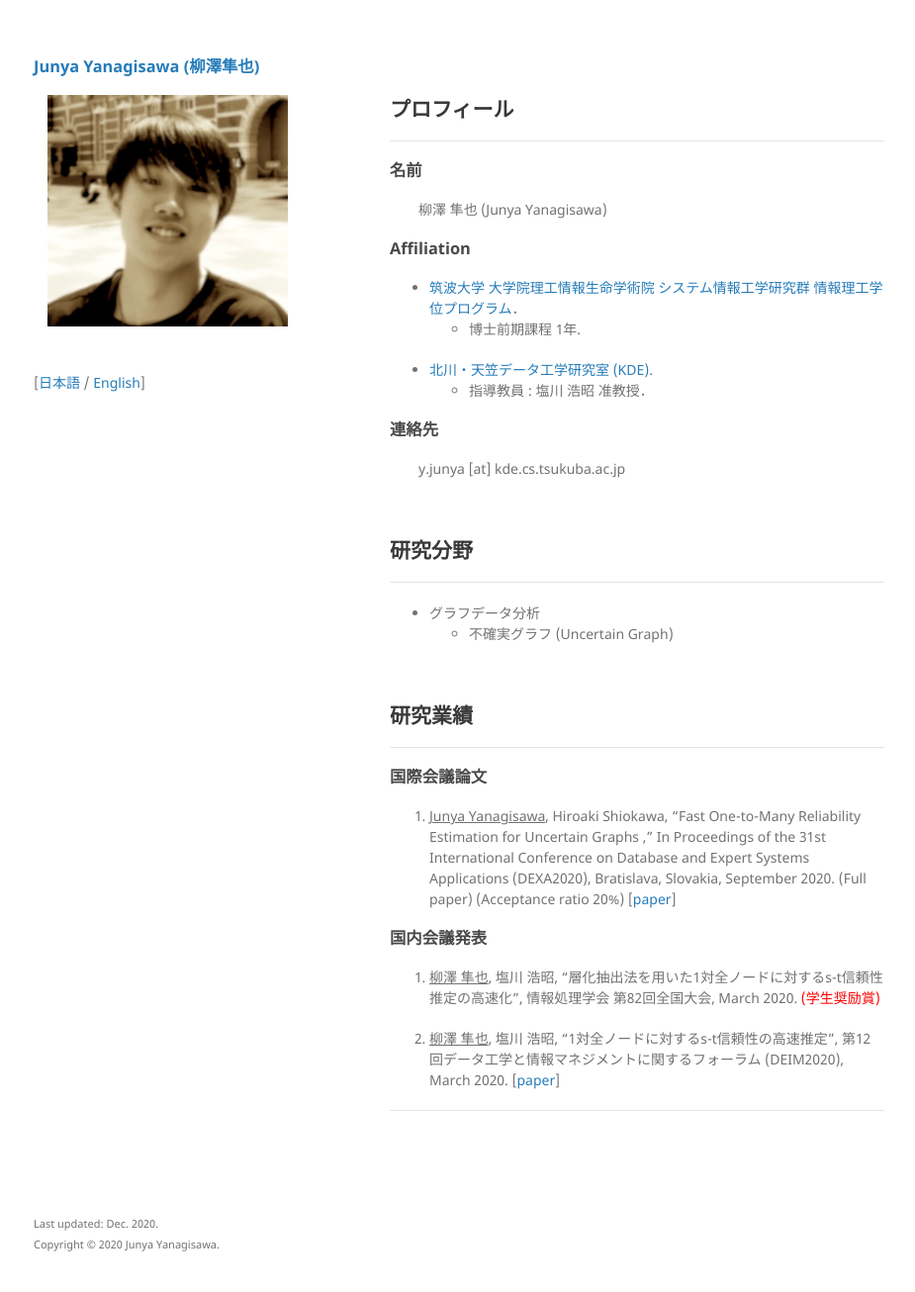
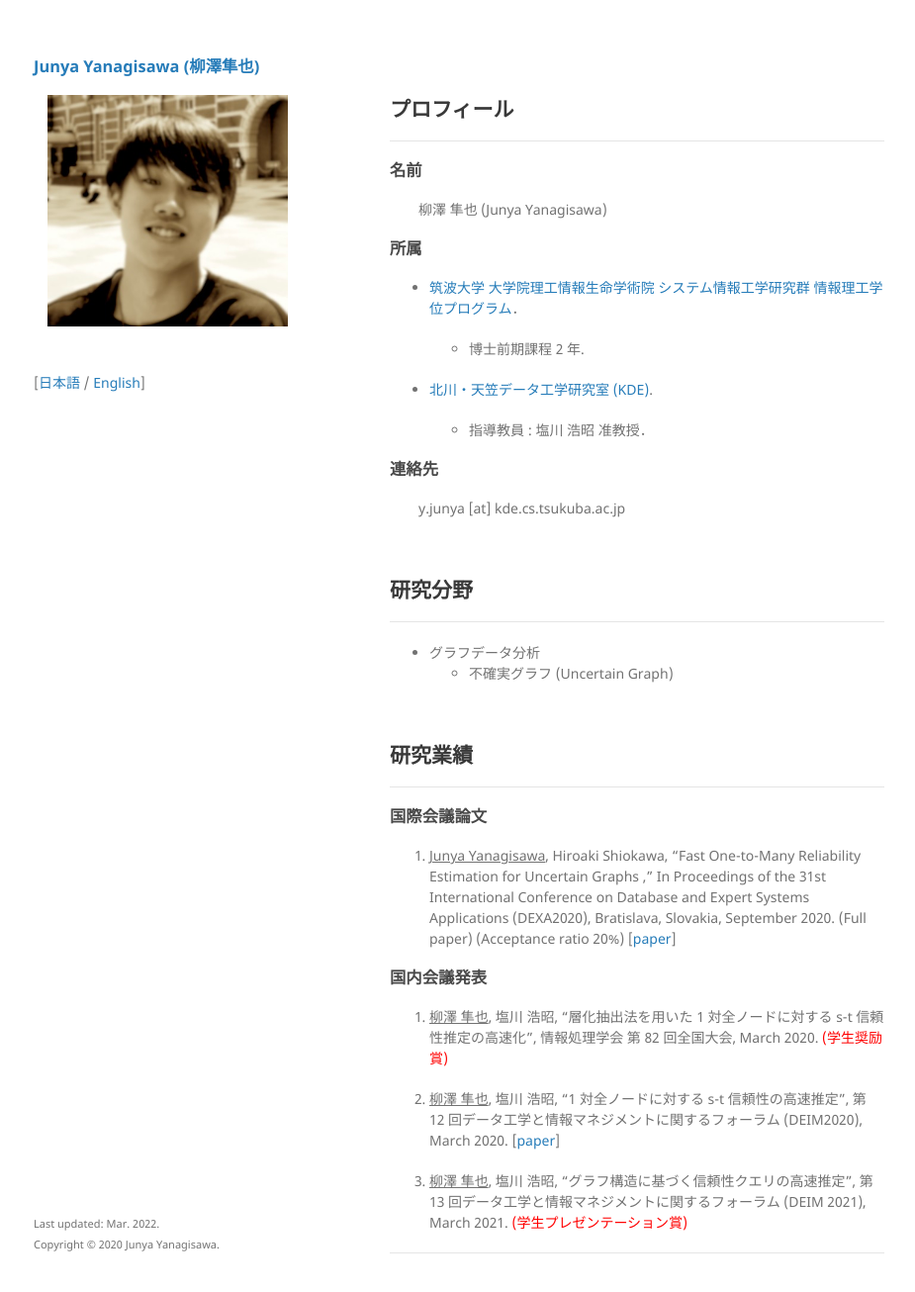
Before and after one commit to yjunya/yjunya.github.io, a Jekyll site: the page built from index.md, in a window 1280 px wide and 1337 px high. Shown: the top 1306 px of the window at 99% size, without its empty margins (176-1101 px from the left). Built offline with Jekyll 4.4.1, drawn with Linux system fonts in a browser that asks for light colours.

Commit message:
release_20220311_13:24:35 (#15)
* Bump kramdown from 2.3.0 to 2.3.1

Bumps [kramdown](https://github.com/gettalong/kramdown) from 2.3.0 to 2.3.1.
- [Release notes](https://github.com/gettalong/kramdown/releases)
- [Changelog](https://github.com/gettalong/kramdown/blob/master/doc/news.page)
- [Commits](https://github.com/gettalong/kramdown/commits)

Signed-off-by: dependabot[bot] <support@github.com>

* Bump rexml from 3.2.4 to 3.2.5

Bumps [rexml](https://github.com/ruby/rexml) from 3.2.4 to 3.2.5.
- [Release notes](https://github.com/ruby/rexml/releases)
- [Changelog](https://github.com/ruby/rexml/blob/master/NEWS.md)
- [Commits](https://github.com/ruby/rexml/compare/v3.2.4...v3.2.5)

Signed-off-by: dependabot[bot] <support@github.com>

* Bump addressable from 2.7.0 to 2.8.0

Bumps [addressable](https://github.com/sporkmonger/addressable) from 2.7.0 to 2.8.0.
- [Release notes](https://github.com/sporkmonger/addressable/releases)
- [Changelog](https://github.com/sporkmonger/addressable/blob/main/CHANGELOG.md)
- [Commits](https://github.com/sporkmonger/addressable/compare/addressable-2.7.0...addressable-2.8.0)

---
updated-dependencies:
- dependency-name: addressable
  dependency-type: indirect
...

Signed-off-by: dependabot[bot] <support@github.com>

* Bump nokogiri from 1.10.10 to 1.13.3

Bumps [nokogiri](https://github.com/sparklemotion/nokogiri) from 1.10.10 to 1.13.3.
- [Release notes](https://github.com/sparklemotion/nokogiri/releases)
- [Changelog](https://github.com/sparklemotion/nokogiri/blob/main/CHANGELOG.md)
- [Commits](https://github.com/sparklemotion/nokogiri/compare/v1.10.10...v1.13.3)

---
updated-dependencies:
- dependency-name: nokogiri
  dependency-type: indirect
...

Signed-off-by: dependabot[bot] <support@github.com>

* none (#9)

* fix workflow (#10)

* fix workflow

* fix

* Revert "fix workflow (#10)" (#11)

This reverts commit 81ee3b32e596a495307d022bf4f33ad19785cd08.

* fix workflow (#12)

* fix workflow

* fix

* fix

* 内容を更新 (#14)

* init

* update text

Co-authored-by: dependabot[bot] <49699333+dependabot[bot]@users.noreply.github.com>
Co-authored-by: yjunya <38554985+yjunya@users.noreply.github.com>

```diff
--- a/_layouts/default.html
+++ b/_layouts/default.html
@@ -52,7 +52,7 @@
 					<small>This project is maintained by <a href="{{ site.github.owner_url }}">{{ site.github.owner_name }}</a></small>
 					{% endif %}
 					<p>
-					<small>Last updated: Dec. 2020.</small>
+					<small>Last updated: Mar. 2022.</small>
 					<br>
 					<small>Copyright ©︎ 2020 Junya Yanagisawa.</small>
 					</p>
--- a/index.md
+++ b/index.md
@@ -6,61 +6,64 @@ layout: default
 
 ## プロフィール
 
------
+---
 
 ### 名前
 
 &nbsp; &nbsp; &nbsp; &nbsp;
 柳澤 隼也 (Junya Yanagisawa)
 
-### Affiliation
+### 所属
 
 - [筑波大学 大学院理工情報生命学術院 システム情報工学研究群 情報理工学位プログラム](https://www.cs.tsukuba.ac.jp/index.html)．
-	- 博士前期課程 1年.
 
-
+  - 博士前期課程 2 年.
 
 - [北川・天笠データ工学研究室 (KDE)](http://kde.cs.tsukuba.ac.jp/index.html).
-	- 指導教員 : 塩川 浩昭 准教授．
+  - 指導教員 : 塩川 浩昭 准教授．
 
 ### 連絡先
 
 &nbsp; &nbsp; &nbsp; &nbsp;
 y.junya [at] kde.cs.tsukuba.ac.jp
 
-
 <br>
 
 ## 研究分野
 
------
+---
 
 - グラフデータ分析
-	- 不確実グラフ (Uncertain Graph)
+  - 不確実グラフ (Uncertain Graph)
 
 <br>
 
 ## 研究業績
 
------
+---
 
 ### 国際会議論文
+
 1. <u>Junya Yanagisawa</u>, Hiroaki Shiokawa,
-	"Fast One-to-Many Reliability Estimation for Uncertain Graphs ,"
-	In Proceedings of the 31st International Conference on Database and Expert Systems Applications (DEXA2020),
-	Bratislava, Slovakia, September 2020. (Full paper) (Acceptance ratio 20%) [[paper](https://link.springer.com/chapter/10.1007/978-3-030-59003-1_7)]
+   "Fast One-to-Many Reliability Estimation for Uncertain Graphs ,"
+   In Proceedings of the 31st International Conference on Database and Expert Systems Applications (DEXA2020),
+   Bratislava, Slovakia, September 2020. (Full paper) (Acceptance ratio 20%) [[paper](https://link.springer.com/chapter/10.1007/978-3-030-59003-1_7)]
 
 ### 国内会議発表
-1. <u>柳澤 隼也</u>, 塩川 浩昭,
-	"層化抽出法を用いた1対全ノードに対するs-t信頼性推定の高速化",
-	情報処理学会 第82回全国大会,
-	March 2020. <span style="color:red;">(学生奨励賞)</span>
 
 1. <u>柳澤 隼也</u>, 塩川 浩昭,
-	"1対全ノードに対するs-t信頼性の高速推定",
-	第12回データ工学と情報マネジメントに関するフォーラム (DEIM2020),
-	March 2020. [[paper](http://kde.cs.tsukuba.ac.jp/~shion/pdf/2020/d2_2.pdf)]
+   "層化抽出法を用いた 1 対全ノードに対する s-t 信頼性推定の高速化",
+   情報処理学会 第 82 回全国大会,
+   March 2020. <span style="color:red;">(学生奨励賞)</span>
 
+1. <u>柳澤 隼也</u>, 塩川 浩昭,
+   "1 対全ノードに対する s-t 信頼性の高速推定",
+   第 12 回データ工学と情報マネジメントに関するフォーラム (DEIM2020),
+   March 2020. [[paper](http://kde.cs.tsukuba.ac.jp/~shion/pdf/2020/d2_2.pdf)]
 
+1. <u>柳澤 隼也</u>, 塩川 浩昭,
+   "グラフ構造に基づく信頼性クエリの高速推定",
+   第 13 回データ工学と情報マネジメントに関するフォーラム (DEIM 2021),
+   March 2021. <span style="color:red;">(学生プレゼンテーション賞)</span>
 
------
+---
```
